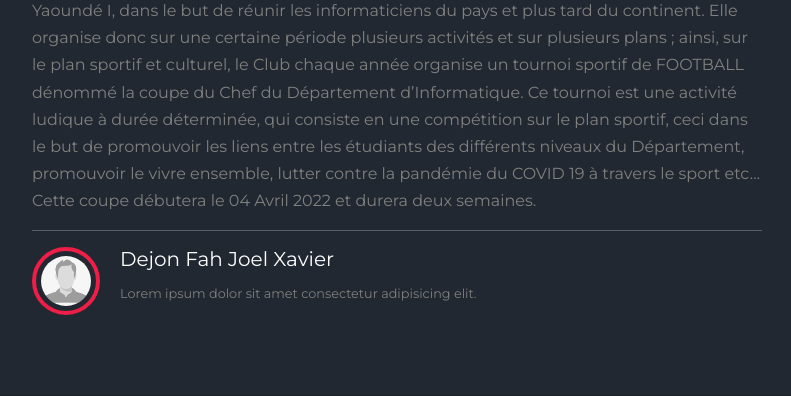
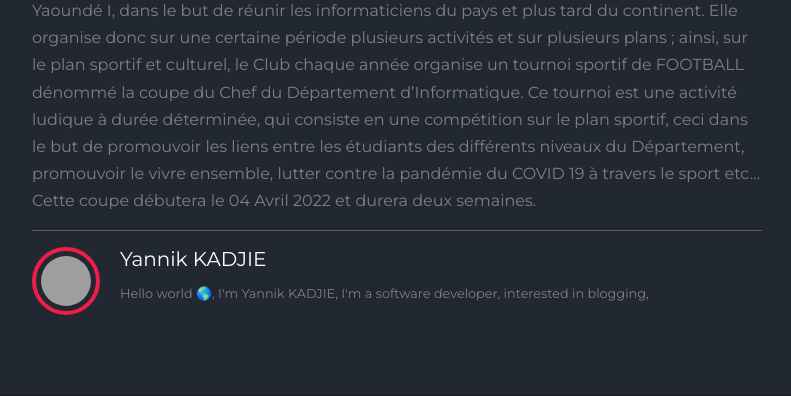
Before and after one commit to COMSAS-UY1/comsas-football-competion, a Django app: a page that uses core/templates/core/single.html in a window 1280 px wide. Shown: the part 1383-1779 px from the top of the page, without its empty margins (53-844 px from the left). Run offline with Django 3.2, Linux system fonts and the light colour scheme; data comes from the database, SQL or seed files in the repository; both versions use the stored data as it was after the commit; parts of the project's set-up code (start-up, migrations or seed data) failed here and were passed over; some libraries are stand-ins or nearby versions; some web fonts are replaced; grey boxes are pictures that could not be loaded.

Commit message:
adding writer information on post

```diff
--- a/core/models.py
+++ b/core/models.py
@@ -62,7 +62,7 @@ class News(models.Model):
     )
     edition = models.ForeignKey(Edition, models.CASCADE)
     add_on = models.DateField(auto_now=True)
-    #author = models.ForeignKey(Author, models.CASCADE)
+    author = models.ForeignKey(Author, models.CASCADE)
 
     def __str__(self):
         return self.title
--- a/core/templates/core/single.html
+++ b/core/templates/core/single.html
@@ -41,11 +41,11 @@
         <hr style="background-color: rgba(255, 255, 255, 0.3);">
         <div class="bottom-left" style="display: flex;">
           <div class="author-img">
-            <img src="{% static 'images/avatar.png' %}" alt="" >
+            <img src="{{new.author.image.url}}" alt="" >
           </div>
           <div class="author-text">
-            <h5>Dejon Fah Joel Xavier</h5>
-            <small class="">Lorem ipsum dolor sit amet consectetur adipisicing elit.</small>
+            <h5>{{new.author.name}}</h5>
+            <small class="">{{new.author.description}}</small>
           </div>
         </div>
       </div>
```
Also changed, not shown: core/admin.py (+6 -1 lines), core/migrations/0003_news_author.py (added), db.sqlite3.
